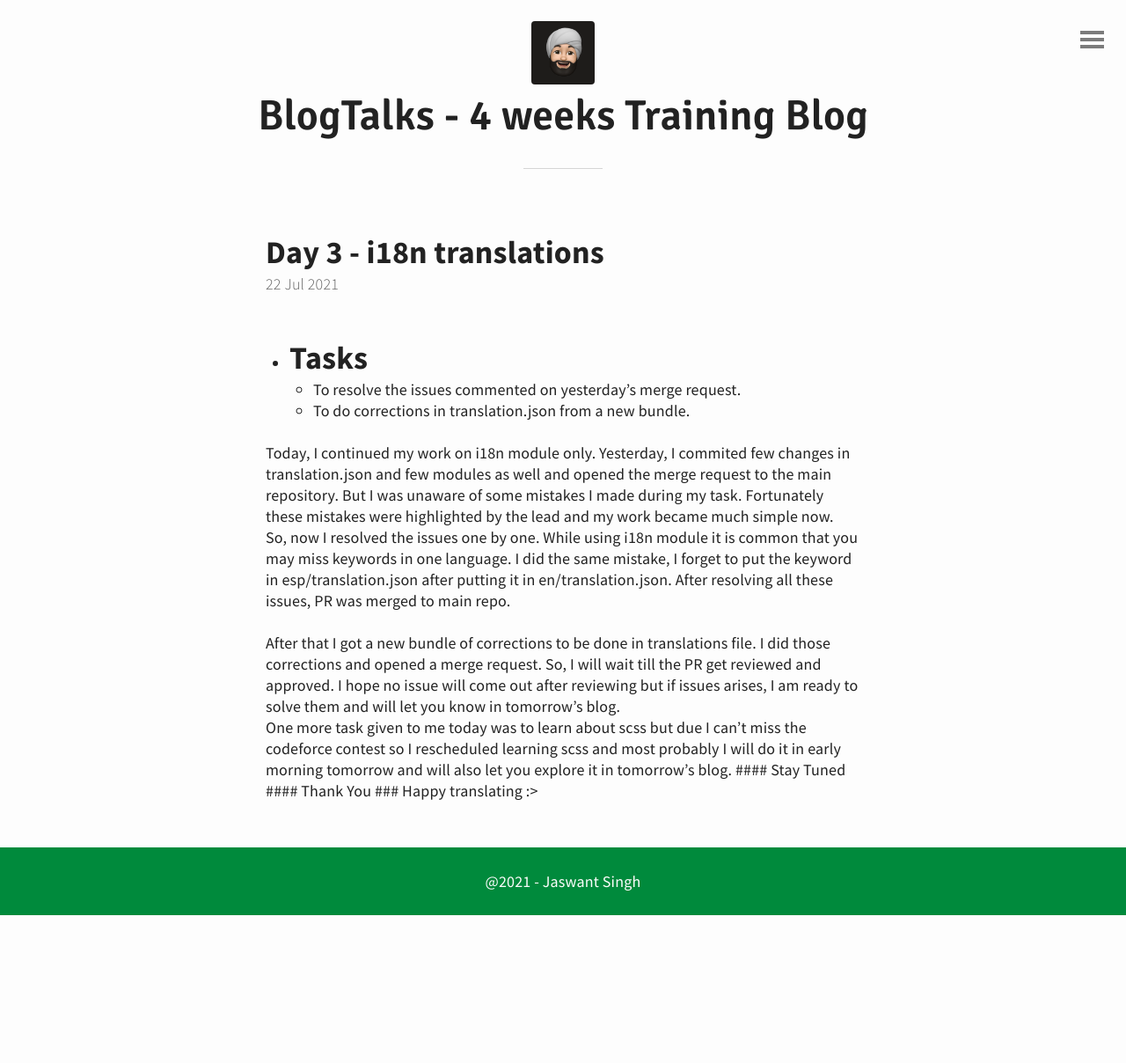
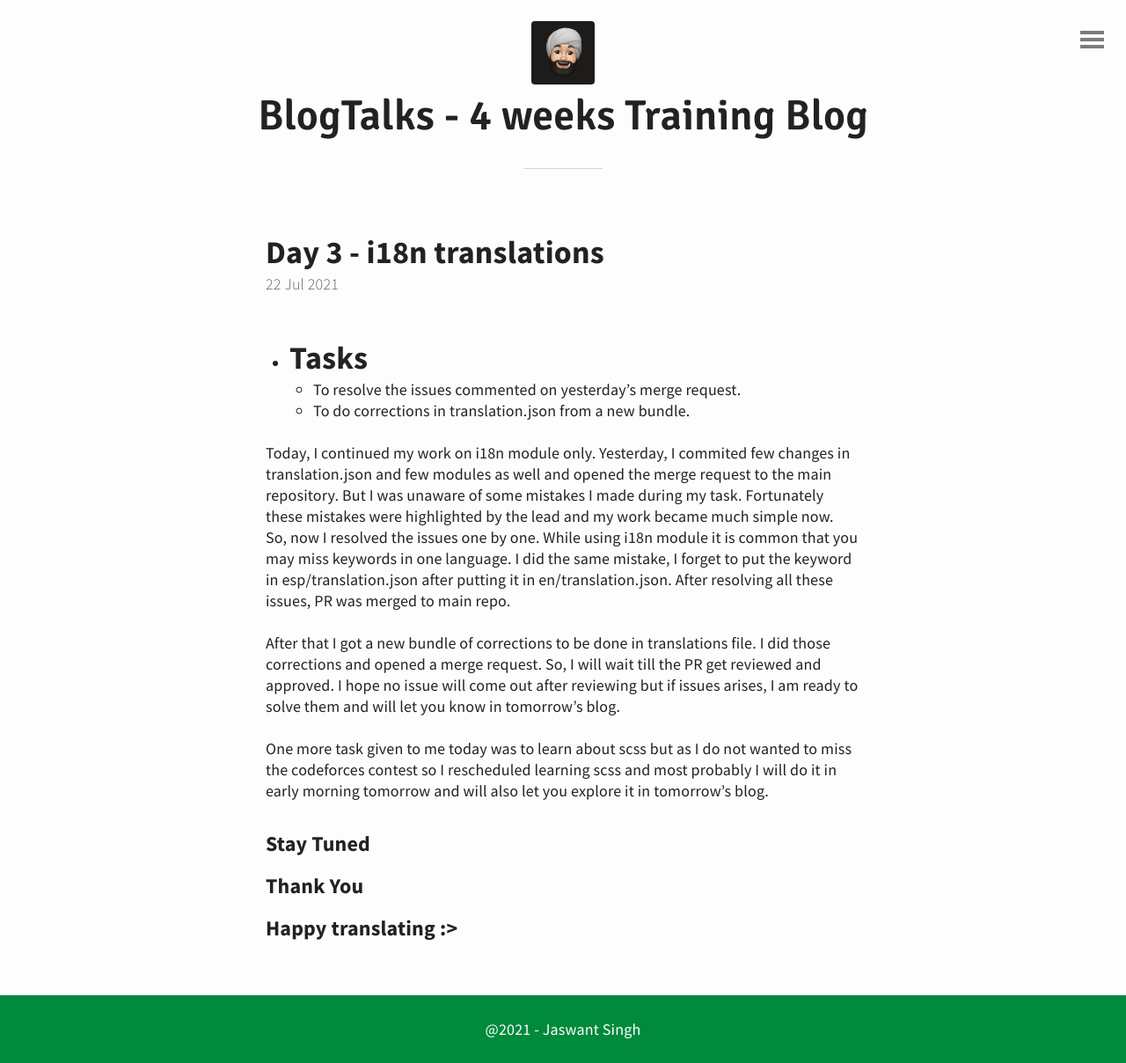
Before and after one commit to Jaswantsinghh/BlogTalks, a Jekyll site: the page built from _posts/2021-07-22-day-3.md, in a window 1280 px wide. Shown: the whole page at 88% size. Built offline with Jekyll 4.4.1, drawn with Linux system fonts in a browser that asks for light colours; before the commit the page ends 1040 px from its top, so only the background shows below that.

Commit message:
Update 2021-07-22-day-3.md

```diff
--- a/_posts/2021-07-22-day-3.md
+++ b/_posts/2021-07-22-day-3.md
@@ -12,8 +12,9 @@ esp/translation.json after putting it in en/translation.json. After resolving al
 
 After that I got a new bundle of corrections to be done in translations file. I did those corrections and opened a merge request. So, I will wait till the PR get reviewed and approved.
 I hope no issue will come out after reviewing but if issues arises, I am ready to solve them and will let you know in tomorrow's blog.
-One more task given to me today was to learn about scss but due I can't miss the codeforce contest so I rescheduled learning scss and most probably I will do it in early morning
+
+One more task given to me today was to learn about scss but as I do not wanted to miss the codeforces contest so I rescheduled learning scss and most probably I will do it in early morning
  tomorrow and will also let you explore it in tomorrow's blog.
- #### Stay Tuned
- #### Thank You
- ### Happy translating :>
+#### Stay Tuned
+#### Thank You
+### Happy translating :>
```
